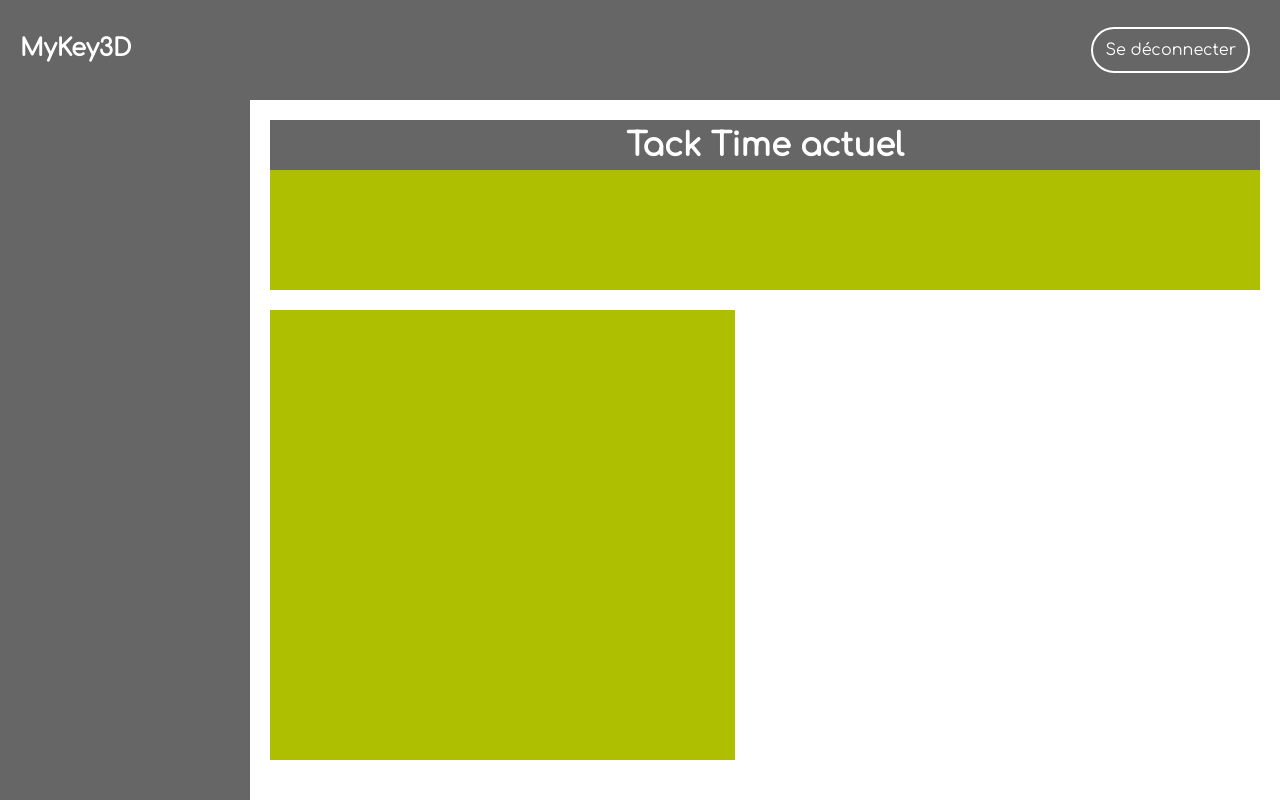
After one commit to PierroootEL/projet_E6.2, a PHP site: page /index.user.php in a window 1280 px wide. The commit adds this page. Run offline with PHP 8.4, Linux system fonts and the light colour scheme.

Commit message:
Début dashboard

```diff
--- a/main/assets/css/account.add.css
+++ b/main/assets/css/account.add.css
@@ -32,7 +32,7 @@ header {
 header h1 {
     margin: 20px 0;
 
-    color: #adbf00;
+    color: #FFFFFF;
 }
 
 .form-container {
--- a/main/assets/css/account.manage.css
+++ b/main/assets/css/account.manage.css
@@ -28,7 +28,7 @@ html{
     display: flex;
     flex-direction: column;
 
-    background: #666666;
+    background: #C6C6C6;
 }
 
 .left-container input, .left-container button{
--- /dev/null
+++ b/main/assets/css/index.user.css
@@ -0,0 +1,156 @@
+@import url('https://fonts.googleapis.com/css2?family=Comfortaa&display=swap%27');
+
+
+*{
+    overflow-x: hidden;
+    margin: 0;
+    padding: 0;
+}
+
+html{
+    background: #FFFFFF;
+
+    font-family: Comfortaa, sans-serif;
+}
+
+/** Header */
+
+header{
+    position: absolute;
+
+    top: 0;
+
+    height: 100px;
+    width: 100vw;
+
+    display: flex;
+    flex-direction: row;
+
+    background: #666666;
+}
+
+header h2{
+    position: relative;
+    margin: 35px 20px;
+
+    color: #FFFFFF;
+}
+
+header .right{
+    position: absolute;
+
+    right: 0;
+
+    height: 100px;
+    width: auto;
+
+    display: flex;
+    flex-direction: column;
+
+    justify-content: center;
+}
+
+header .right li{
+    margin-right: 30px;
+
+    list-style: none;
+
+    border: 2px solid #FFFFFF;
+    padding: 12px;
+    border-radius: 24px;
+
+    transition-property: background;
+    transition-duration: 0.6s;
+}
+
+header .right li a{
+    color: #FFFFFF;
+    text-decoration: none;
+}
+
+header .right li:hover{
+    background: #000000;
+    transition-property: background;
+    transition-duration: 0.6s;
+}
+
+header .right li a:hover{
+    text-decoration: 1px underline red;
+}
+
+/** Fin header */
+/** Sidebar */
+
+nav.side-bar{
+    position: absolute;
+
+    top: 100px;
+    left: 0;
+
+    height: calc(100vh - 100px);
+    width: 250px;
+
+    background: #666666;
+}
+
+/** Fin sidebar */
+
+.inside-container{
+    position: absolute;
+
+    top: 100px;
+    left: 250px;
+
+    height: calc(100vh - 100px);
+    width: calc(100vw - 250px);
+}
+
+/** Tacktime */
+
+.tacktime{
+    position: relative;
+
+    margin: 20px 20px;
+
+    width: calc(100% - 40px);
+    height: 170px;
+
+    background: #adbf00;
+}
+
+.tacktime .tacktime-header{
+    position: absolute;
+
+    top: 0;
+
+    height: 50px;
+    width: 100%;
+
+    background: #666666;
+
+    display: flex;
+    flex-direction: column;
+
+    justify-content: center;
+}
+
+.tacktime .tacktime-header h1{
+    text-align: center;
+
+    color: #FFFFFF;
+}
+
+/** Fin tacktime */
+/** Production globale */
+
+.global-production{
+    position: relative;
+
+    margin-top: 20px;
+    margin-left: 20px;
+
+    width: calc(calc(100% / 2) - 50px);
+    height: calc(calc(100% - 250px));
+
+    background: #adbf00;
+}
--- /dev/null
+++ b/main/index.user.php
@@ -0,0 +1,33 @@
+<html>
+<head>
+    <meta charset="UTF-8">
+    <meta name="viewport" content="initial-scale=1.0, width=device-width">
+
+    <title>
+        Accueil | MyKey3D
+    </title>
+
+    <link rel="stylesheet" href="assets/css/index.user.css">
+</head>
+<body>
+    <header>
+        <h2>MyKey3D</h2>
+        <div class="right">
+            <li><a href="">Se déconnecter</a></li>
+        </div>
+    </header>
+    <nav class="side-bar">
+
+    </nav>
+    <div class="inside-container">
+        <div class="tacktime">
+            <div class="tacktime-header">
+                <h1>Tack Time actuel</h1>
+            </div>
+        </div>
+        <div class="global-production">
+
+        </div>
+    </div>
+</body>
+</html>
```
